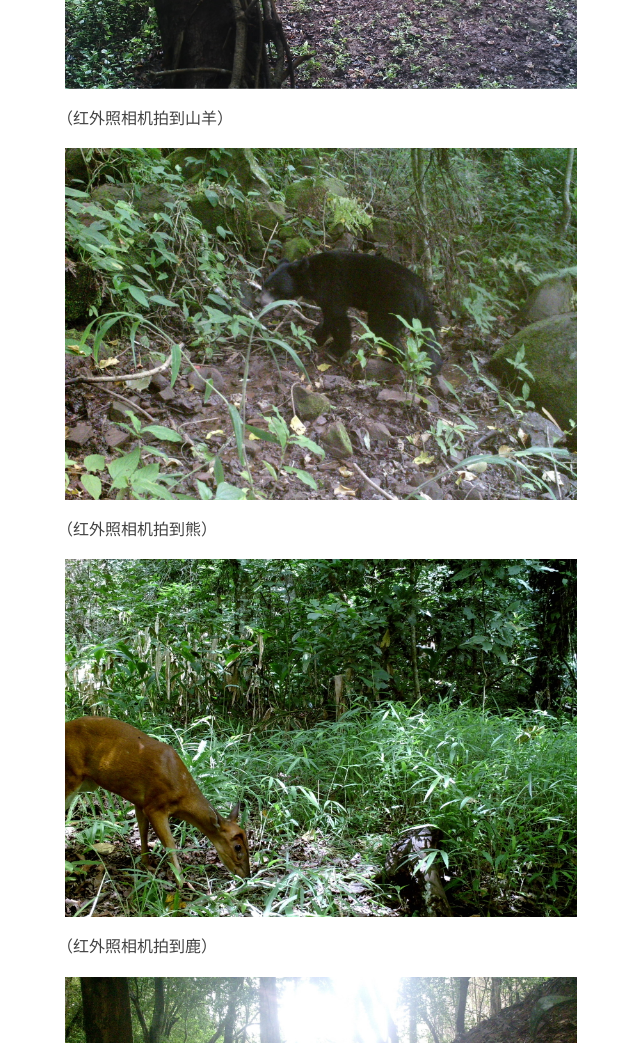
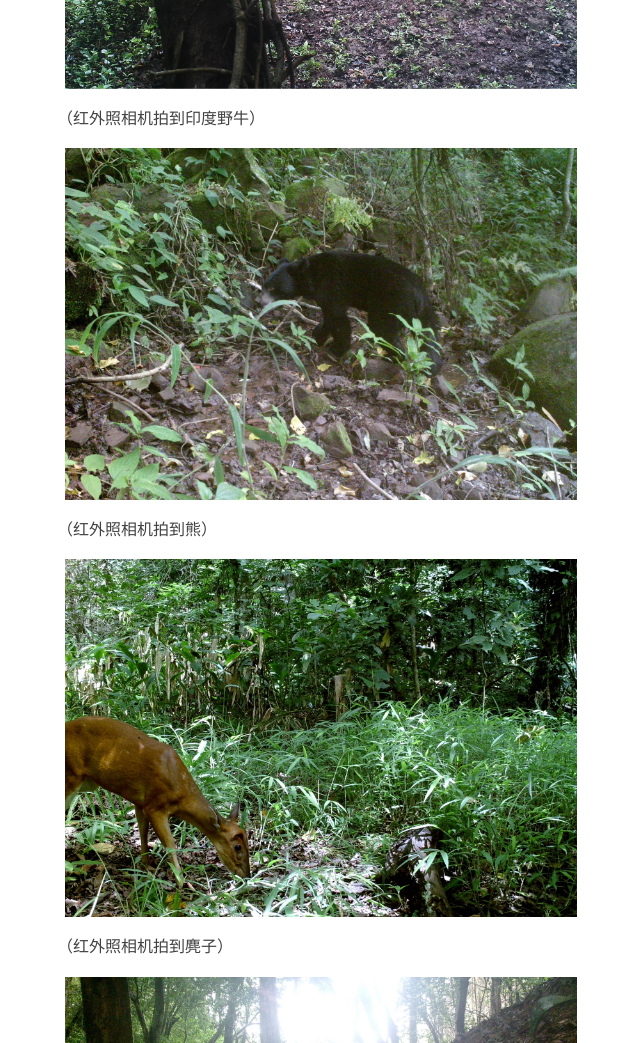
Before and after one commit to onion7878/bubaile.net, a Jekyll site: the page built from _posts/2018-05-27-wildlife.md, in a window 1280 px wide and 1400 px high, scrolled down 2925 px. Shown: the part 150-1193 px from the top of the window, without its empty margins (319-959 px from the left). Built offline with Jekyll 4.4.1, drawn with Linux system fonts in a browser that asks for light colours.

Commit message:
修改图片描述

```diff
--- a/_posts/2018-05-27-wildlife.md
+++ b/_posts/2018-05-27-wildlife.md
@@ -56,21 +56,21 @@ categories: [podcast]
 
 （红外照相机拍到偷猎的人）
 
-![红外照相机拍到山羊]({{site.url}}/assets/img/wildlife/8.jpg)
+![红外照相机拍到印度野牛]({{site.url}}/assets/img/wildlife/8.jpg)
 
-（红外照相机拍到山羊）
+（红外照相机拍到印度野牛）
 
 ![红外照相机拍到熊]({{site.url}}/assets/img/wildlife/9.jpg)
 
 （红外照相机拍到熊）
 
-![红外照相机拍到鹿]({{site.url}}/assets/img/wildlife/10.jpg)
+![红外照相机拍到麂子]({{site.url}}/assets/img/wildlife/10.jpg)
 
-（红外照相机拍到鹿）
+（红外照相机拍到麂子）
 
-![红外照相机拍到动物]({{site.url}}/assets/img/wildlife/11.jpg)
+![红外照相机拍到食蟹獴]({{site.url}}/assets/img/wildlife/11.jpg)
 
-（红外照相机拍到动物）
+（红外照相机拍到食蟹獴）
 
 ![野外的日常]({{site.url}}/assets/img/wildlife/12.jpg)
 
```
